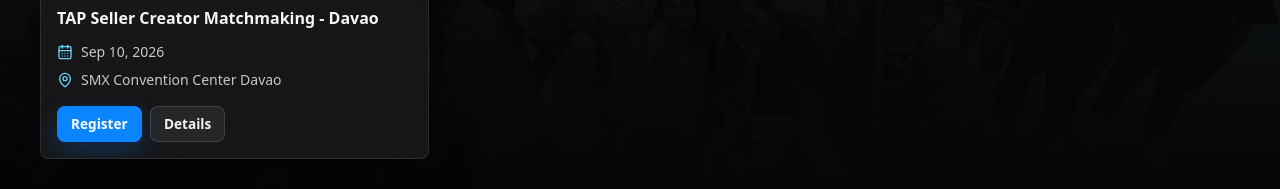
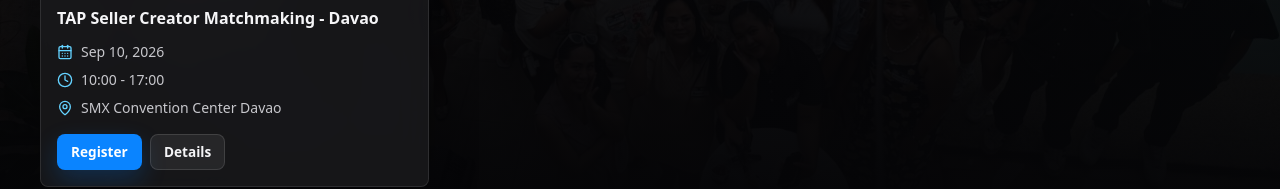
Before and after one commit to bryllmatthew/iplast-tap-system, a Next.js app: page /vismincreatorsclub in a window 1280 px wide. Shown: the part 700-889 px from the top of the page. Built offline with nearby package versions, Linux system fonts and the light colour scheme; no server answers.

Commit message:
Scope event product metric

```diff
--- a/app/admin/events/[eventId]/page.tsx
+++ b/app/admin/events/[eventId]/page.tsx
@@ -9,7 +9,7 @@
 import { RegistrationFieldChecklist } from "@/components/RegistrationFieldChecklist";
 import { appUrl } from "@/lib/env";
 import { eventTimeRange, number, shortDate } from "@/lib/format";
-import { getEventById, getPublishedForm, listRegistrations, listSellerDashboard } from "@/lib/repository";
+import { getEventById, getPublishedForm, listEventSellerRows, listRegistrations } from "@/lib/repository";
 import { eventStatusClass } from "@/lib/status";
 
 export default async function AdminEventHubPage({
@@ -33,9 +33,10 @@
   if (!event) notFound();
   const registrations = await listRegistrations(eventId);
   const form = await getPublishedForm(eventId);
-  const sellerDashboard = await listSellerDashboard();
+  const eventSellerRows = await listEventSellerRows(eventId);
   const approved = registrations.filter((row) => row.registration.registration_status === "approved").length;
   const checkedIn = registrations.filter((row) => row.attendance?.status === "checked_in").length;
+  const enrolledProducts = new Set(eventSellerRows.flatMap((row) => row.eventProducts.map((eventProduct) => eventProduct.product_id)));
   const showFormEditor = query.editForm === "1";
   const registrationUrl = appUrl(`/events/${event.event_slug}/register`);
   const registrationQrImage = await QRCode.toDataURL(registrationUrl, { margin: 1, width: 420 });
@@ -117,7 +118,7 @@
         <Metric icon={<ClipboardList className="size-4" />} label="Registrants" value={number(registrations.length)} />
         <Metric icon={<BadgeCheck className="size-4" />} label="Approved" value={number(approved)} />
         <Metric icon={<QrCode className="size-4" />} label="Checked In" value={number(checkedIn)} />
-        <Metric icon={<Store className="size-4" />} label="Products" value={number(sellerDashboard.products.length)} />
+        <Metric icon={<Store className="size-4" />} label="Event Products" value={number(enrolledProducts.size)} />
       </div>
 
       <div className="grid gap-4 md:grid-cols-2">
--- a/app/vismincreatorsclub/page.tsx
+++ b/app/vismincreatorsclub/page.tsx
@@ -1,8 +1,8 @@
 import Link from "next/link";
-import { CalendarDays, MapPin, Sparkles } from "lucide-react";
+import { CalendarDays, Clock, MapPin, Sparkles } from "lucide-react";
 
 import { listEvents } from "@/lib/repository";
-import { shortDate } from "@/lib/format";
+import { eventTimeRange, shortDate } from "@/lib/format";
 
 export default async function VisMinCreatorsClubPage() {
   const events = await listEvents();
@@ -50,6 +50,10 @@
                       {shortDate(event.event_date)}
                     </span>
                     <span className="inline-flex items-center gap-2">
+                      <Clock className="size-4 text-cyan-700" />
+                      {eventTimeRange(event.start_time, event.end_time)}
+                    </span>
+                    <span className="inline-flex items-center gap-2">
                       <MapPin className="size-4 text-cyan-700" />
                       {event.venue}
                     </span>
```
